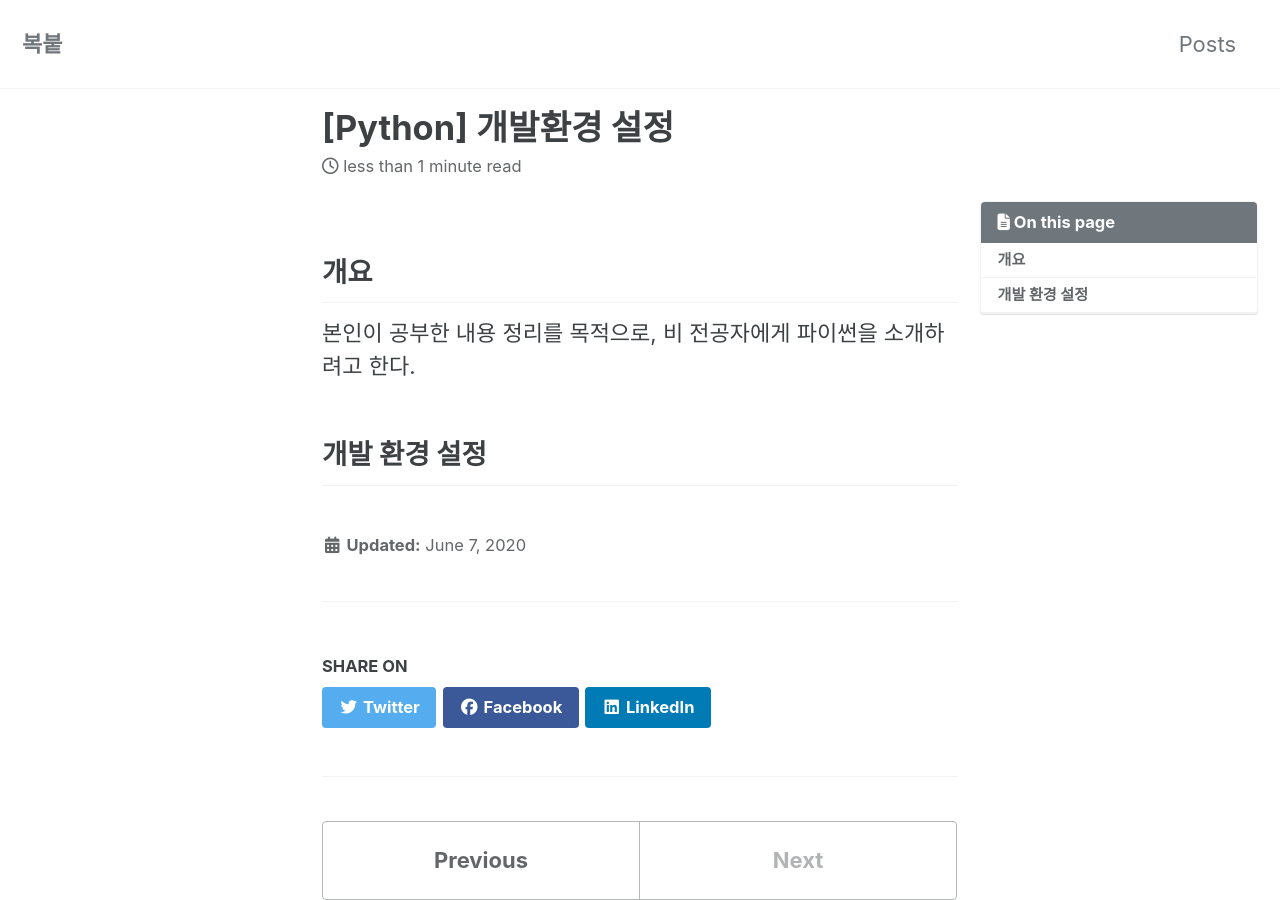
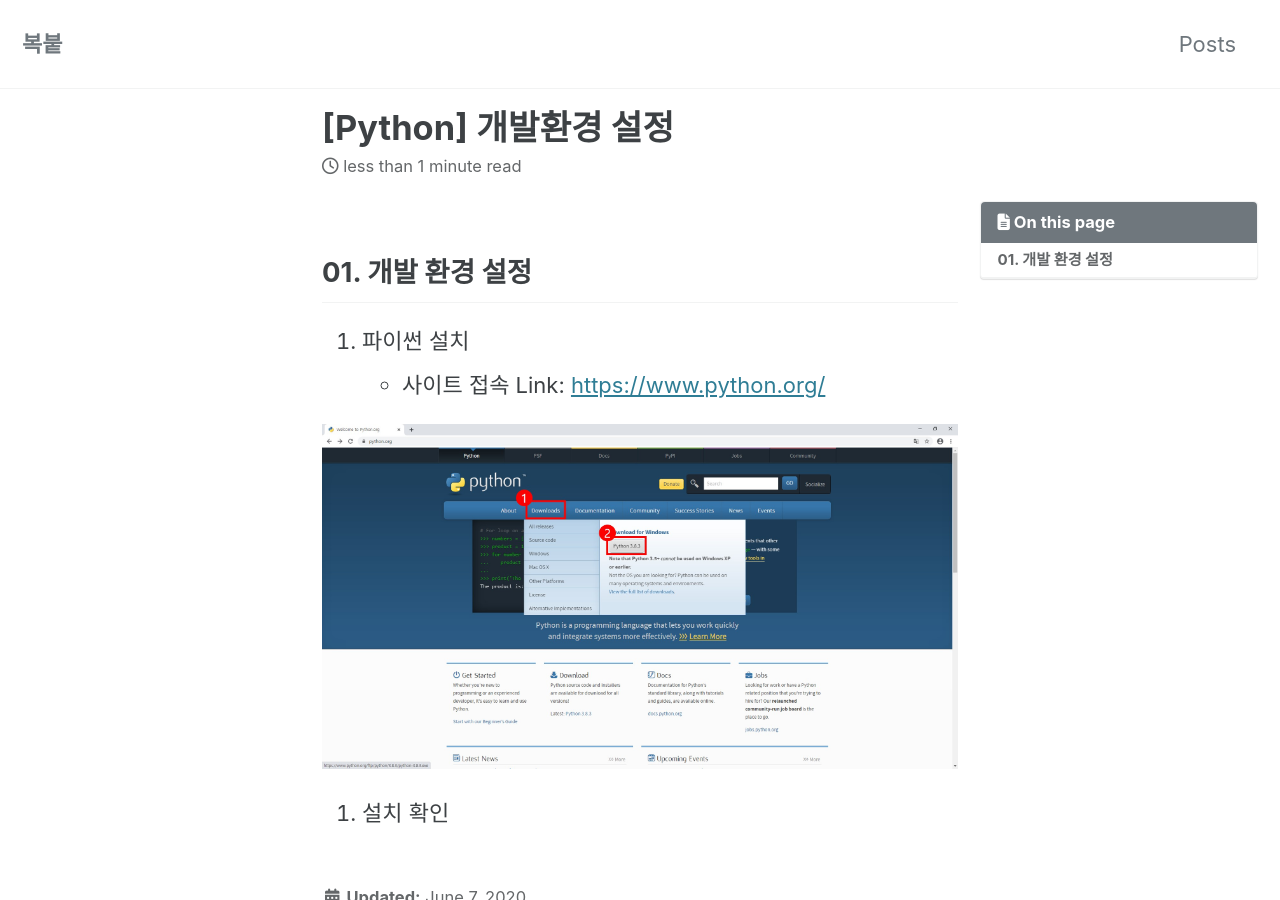
Before and after one commit to apt-get-install/apt-get-install.github.io, a Jekyll site: the page built from _posts/2020-05-26-[Python]-co-al-mot-do-python-01.md, in a window 1280 px wide and 900 px high. Built offline with Jekyll 4.4.1, drawn with Linux system fonts in a browser that asks for light colours; cached includes are drawn as plain includes; nearby versions of some CDN libraries; comment, search, counter and statistics services are not loaded.

Commit message:
post wrting

```diff
--- a/_posts/2020-05-26-[Python]-co-al-mot-do-python-01.md
+++ b/_posts/2020-05-26-[Python]-co-al-mot-do-python-01.md
@@ -7,10 +7,14 @@ toc: true
 toc_sticky: true
 # categories: post
 ---
-## 개요
-본인이 공부한 내용 정리를 목적으로, 비 전공자에게 파이썬을 소개하려고 한다.
+## 01. 개발 환경 설정
+1. 파이썬 설치
+* 사이트 접속 Link: [https://www.python.org/][python-site-link]
 
-## 개발 환경 설정
+[python-site-link]: https://www.python.org/ "Go Python official site"
+![파이선 다운로드](/assets/resources/img/python-download.jpg)
+
+2. 설치 확인
 
 
 <script src="https://utteranc.es/client.js"
```
Also changed, not shown: assets/resources/img/python-download.jpg (added).
